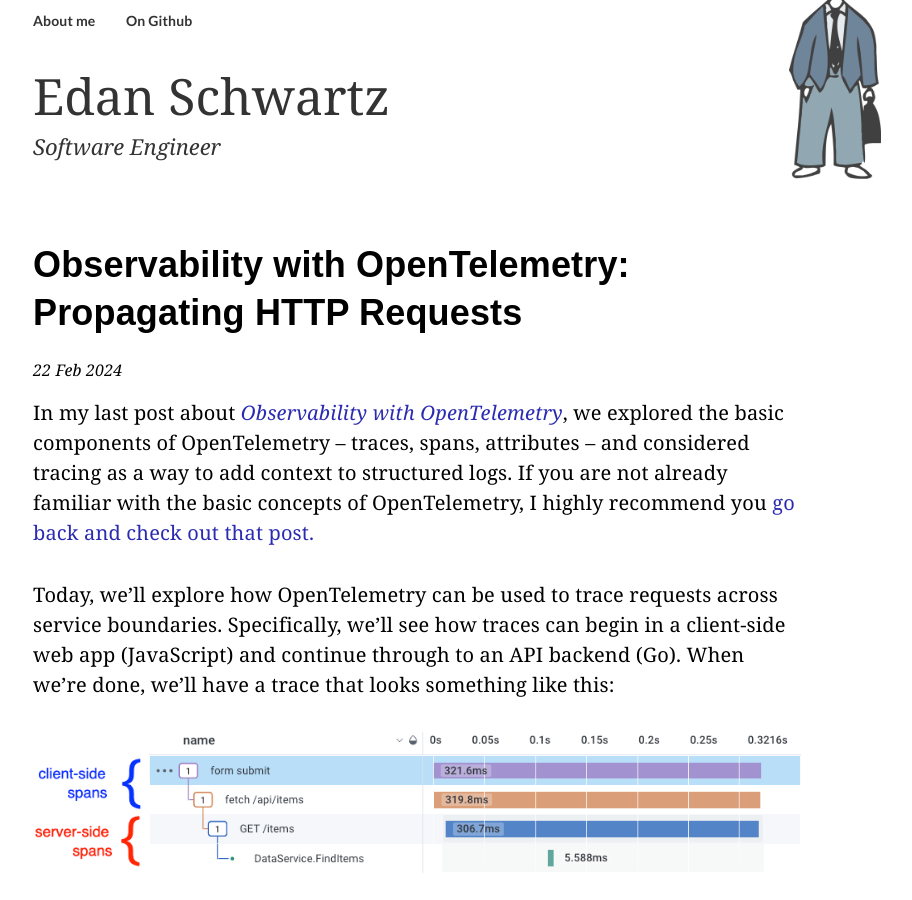
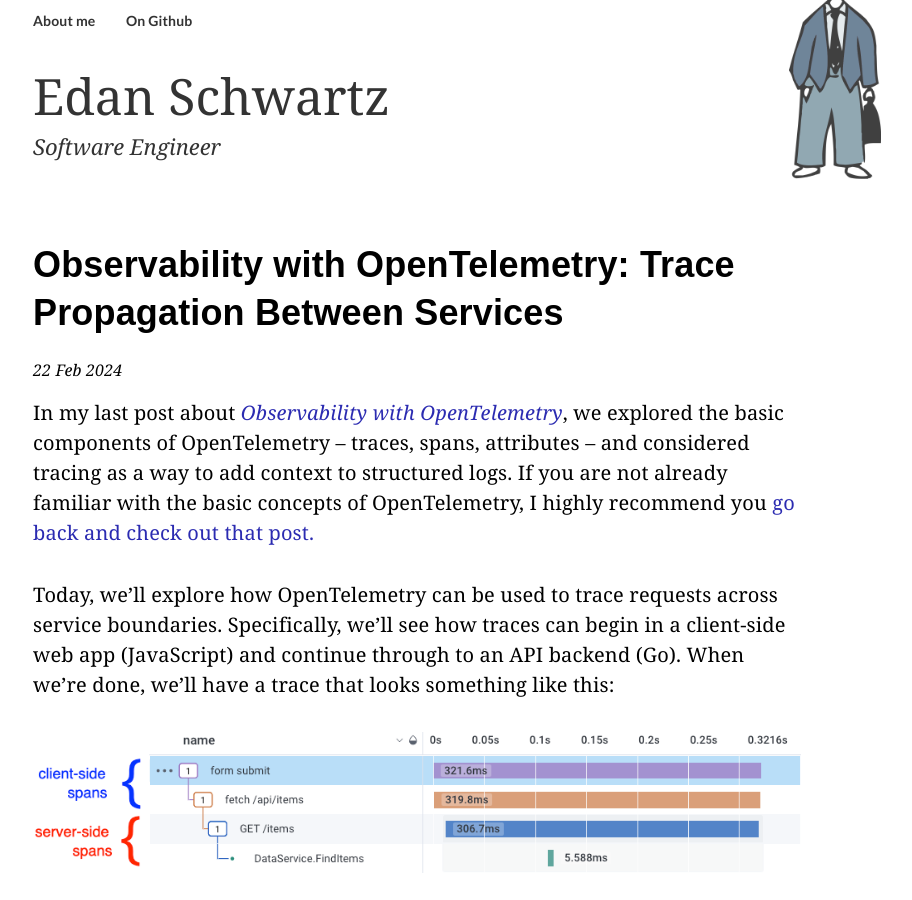
Before and after one commit to eschwartz/eschwartz.github.io, a Jekyll site: the page built from _posts/2024-02-22-otel-propagation.md, in a window 1280 px wide and 900 px high. Shown: the whole window, without its empty margins (223-1135 px from the left). Built offline with Jekyll 4.4.1, drawn with Linux system fonts in a browser that asks for light colours; comment, search, counter and statistics services are not loaded.

Commit message:
fix otel propagation title

```diff
--- a/_posts/2024-02-22-otel-propagation.md
+++ b/_posts/2024-02-22-otel-propagation.md
@@ -1,7 +1,7 @@
 ---
 layout: post
 tags : [observability, go, golang, opentelemetry, otel, js]
-title: "Observability with OpenTelemetry: Propagating HTTP Requests"
+title: "Observability with OpenTelemetry: Trace Propagation Between Services"
 ---
 
 In my last post about [_Observability with OpenTelemetry_](/2024/02/13/otel-intro), we explored the basic components of OpenTelemetry -- traces, spans, attributes -- and considered tracing as a way to add context to structured logs. If you are not already familiar with the basic concepts of OpenTelemetry, I highly recommend you [go back and check out that post.](/2024/02/13/otel-intro)
```
